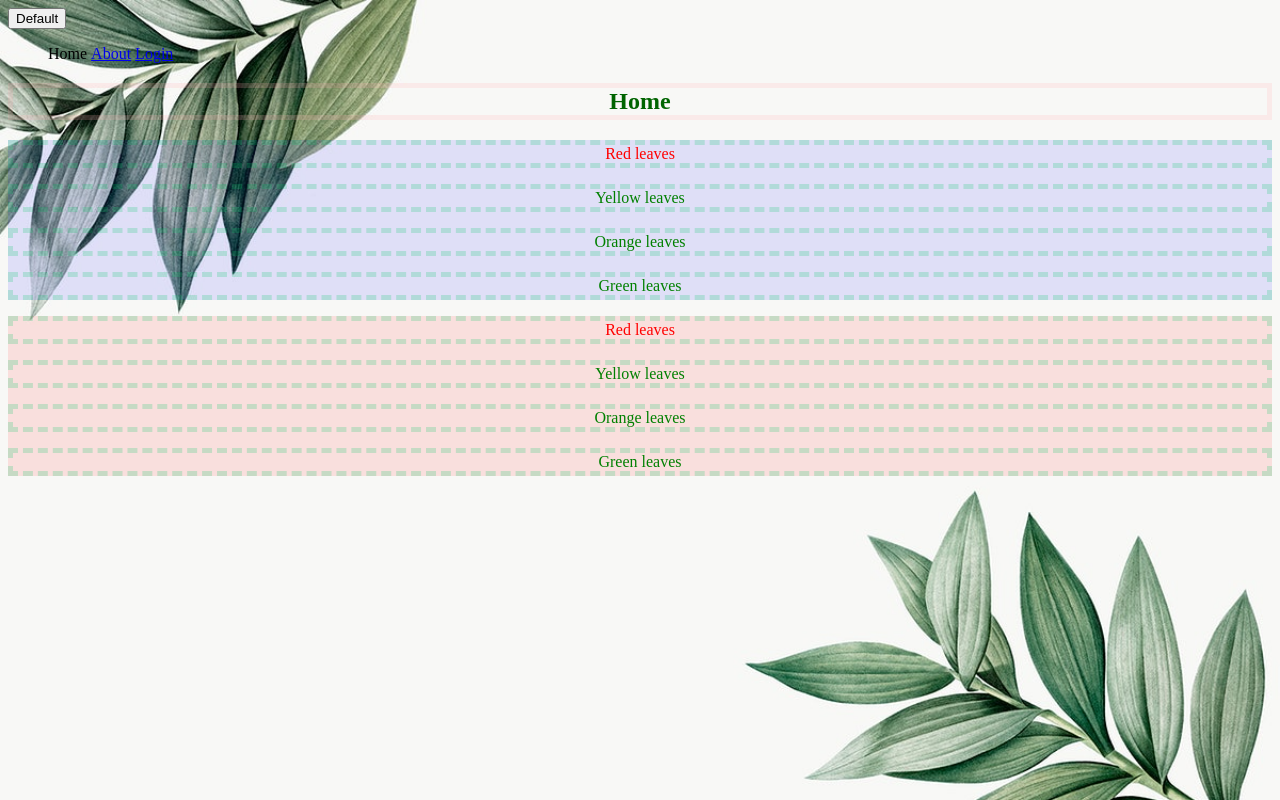
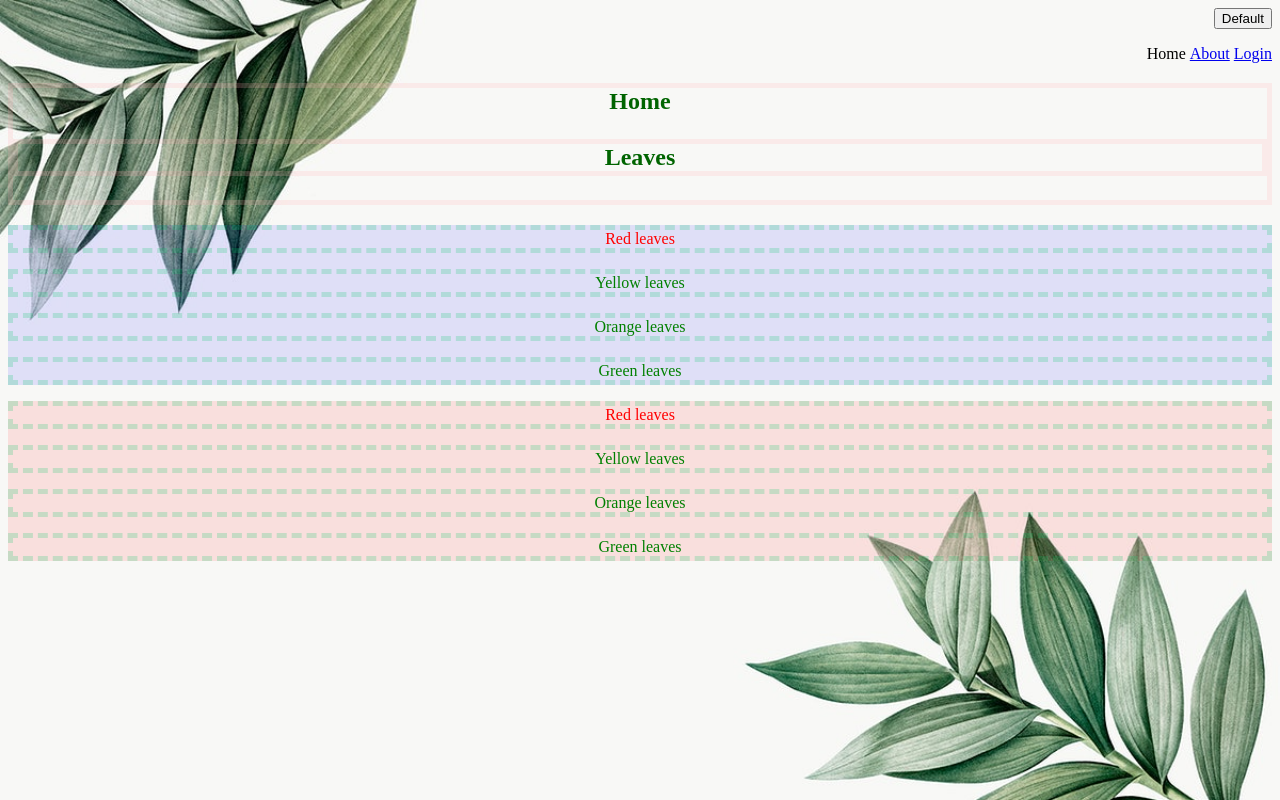
Before and after one commit to RachelNapier/bootcamp-css, a plain HTML site: page index.html in a window 1280 px wide. Drawn offline with Linux system fonts and the light colour scheme.

Commit message:
Added more styles.

```diff
--- a/index.html
+++ b/index.html
@@ -16,7 +16,9 @@
 		</nav>
 	</header>
 	<section>
-		<h2>Home</h2>
+		<h2>Home
+			<p>Leaves</p>
+		</h2>
 	<div id="div1">
 		<p class="webtext active">Red leaves</p>
 		<p class="webtext">Yellow leaves</p>
--- a/style.css
+++ b/style.css
@@ -1,8 +1,19 @@
+* {
+	text-align: right;
+}
+
 body {
 	background-image: url(leaves.png);
 	background-size: cover;
 }
-h2, p {
+
+h2 {
+	color: darkgreen;
+	text-align: center;
+	border: 5px solid rgba(255, 176, 178, 0.2);
+	cursor: pointer;
+}
+h2 p {
 	color: darkgreen;
 	text-align: center;
 	border: 5px solid rgba(255, 176, 178, 0.2);
```
